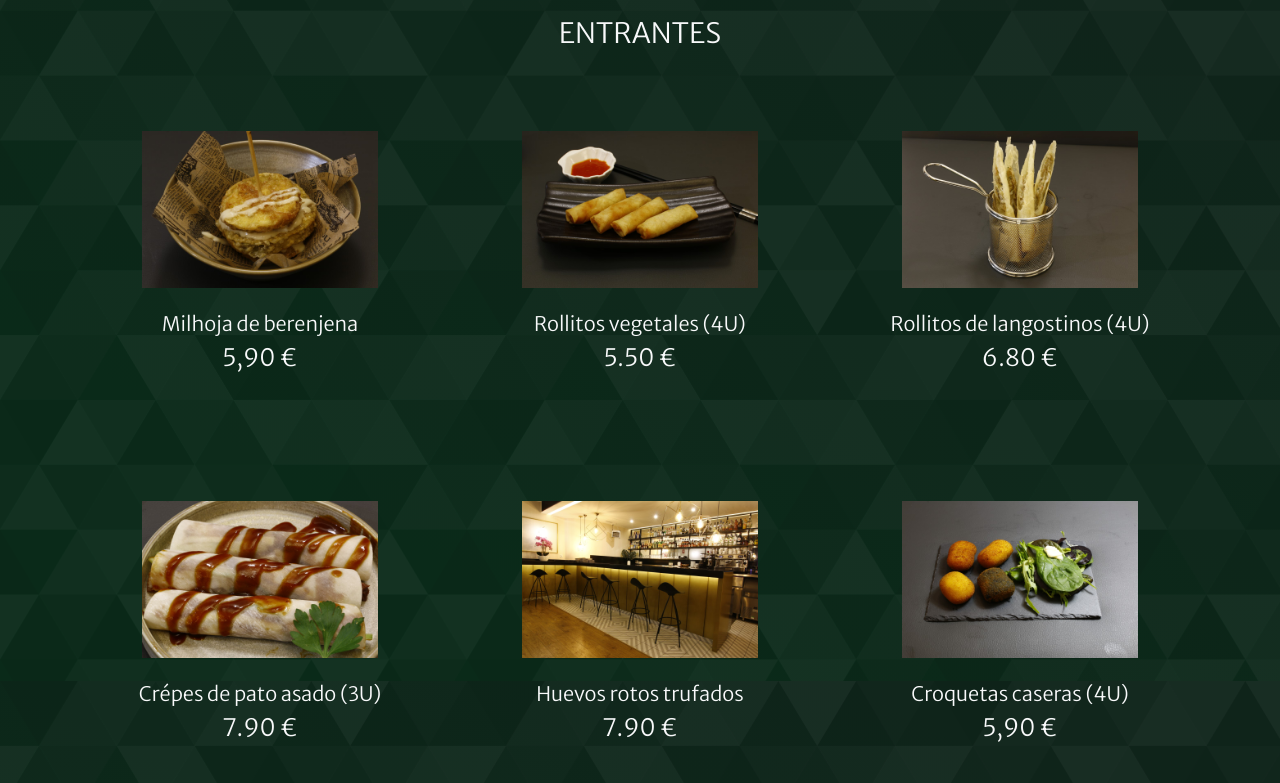
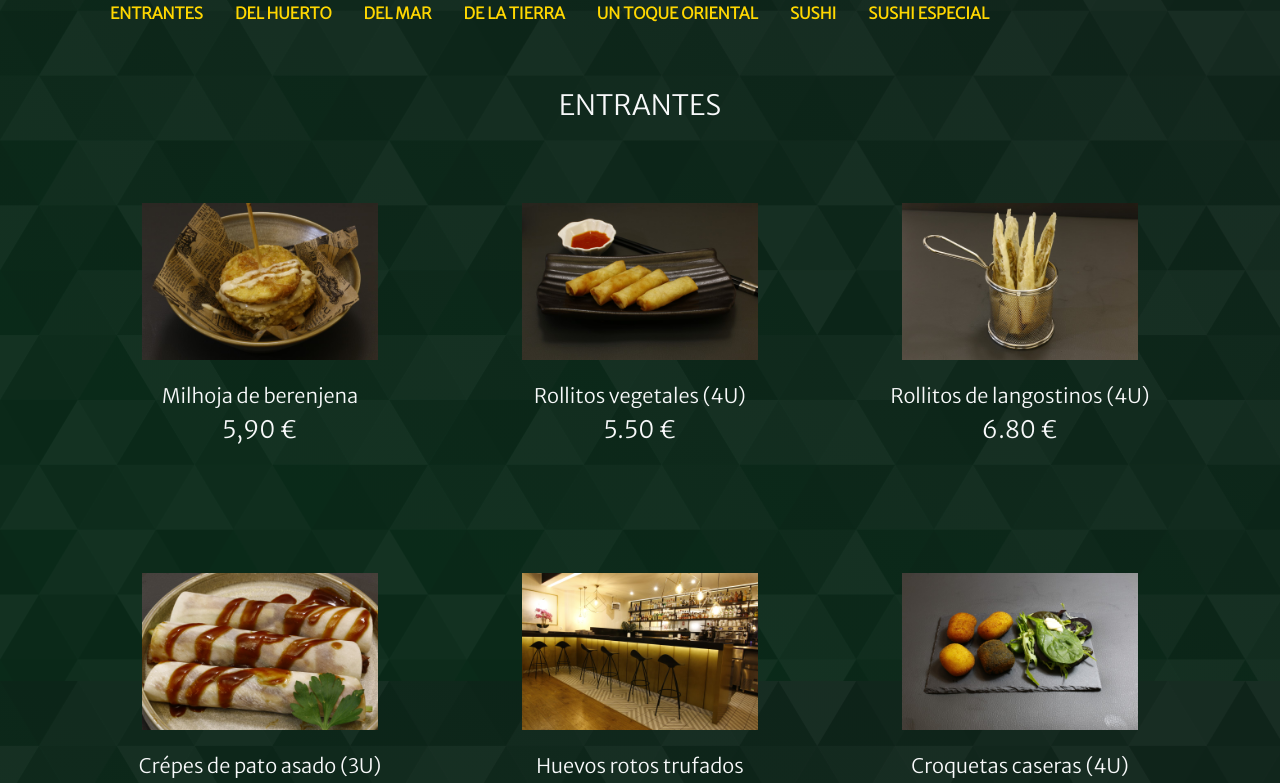
Before and after one commit to tropiplaya/restauranteTangchu, a plain HTML site: page carta.html in a window 1280 px wide. Shown: the part 119-902 px from the top of the page. Drawn offline with nearby package versions, Linux system fonts and the light colour scheme.

Commit message:
fix nav fixed on scroll

```diff
--- a/assets/js/menu.js
+++ b/assets/js/menu.js
@@ -20,6 +20,19 @@ $(document).ready(function () {
 
 });
 
+$(document).scroll(function() {
+    if (isScrolledIntoView("#logo")) {
+        if ($("nav").hasClass("fixed-top")) {
+            $("nav").removeClass("fixed-top");
+            $("nav").removeClass("bg-secondary");
+        }
+    } else {
+        if (!$("nav").hasClass("fixed-top")) {
+            $("nav").addClass("fixed-top");
+            $("nav").addClass("bg-secondary");
+        }
+    }
+})
 
 function readCSV(data) {
     let arr = $.csv.toArrays(data);
@@ -57,7 +70,7 @@ function buildMenu(dishes) {
 
             if ($("#" + rowID).length == 0) {
                 $("#dish-list").append('<div class="row" id="' + rowID + '"></div>');
-                $("#" + rowID).append('<p class="text-light h3 text-center">' + atob(keyCategory) + '</p>');
+                $("#" + rowID).append('<p class="text-light h3 text-center mt-5">' + atob(keyCategory) + '</p>');
             }
             console.log(categoryList);
             for (const keyDish in categoryList) {
--- a/carta.html
+++ b/carta.html
@@ -24,14 +24,14 @@
 </head>
 <body>
 <div class="container">
-    <header class="d-flex flex-row">
+    <header class="d-flex flex-row mt-3 mb-2">
         <div class="container">
             <a href="./carta.html">
                 <img id="logo" class="float-left" src="./assets/images/tangchu-imagotipo.png">
             </a>
         </div>
     </header>
-    <nav class="navbar navbar-default navbar-fixed-bottom">
+    <nav class="navbar navbar-default">
         <div class="container">
             <ul id="dish-category" class="nav nav-pills navbar-right"></ul>
         </div>
```
Also changed, not shown: index.html (+2 -1 lines).
